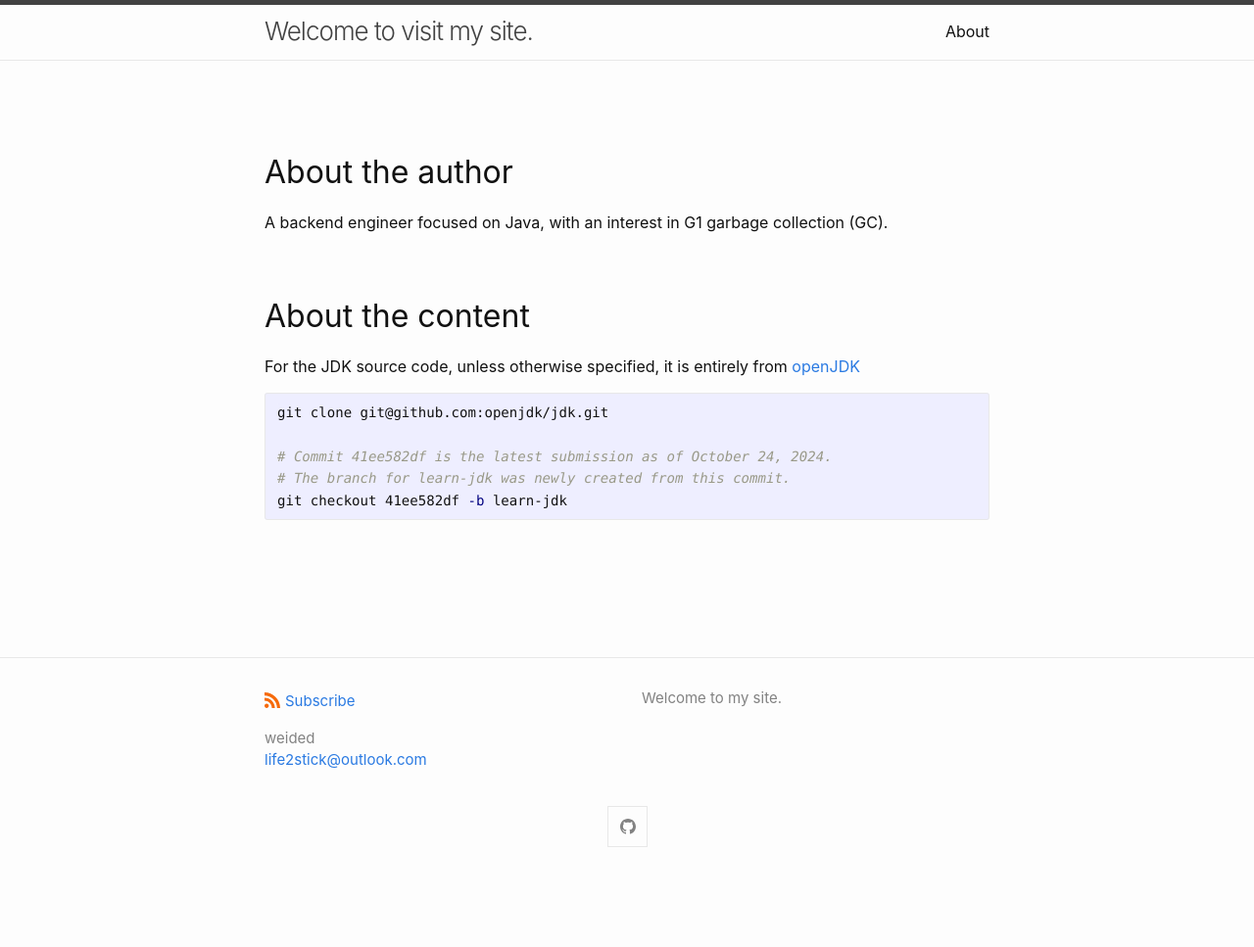
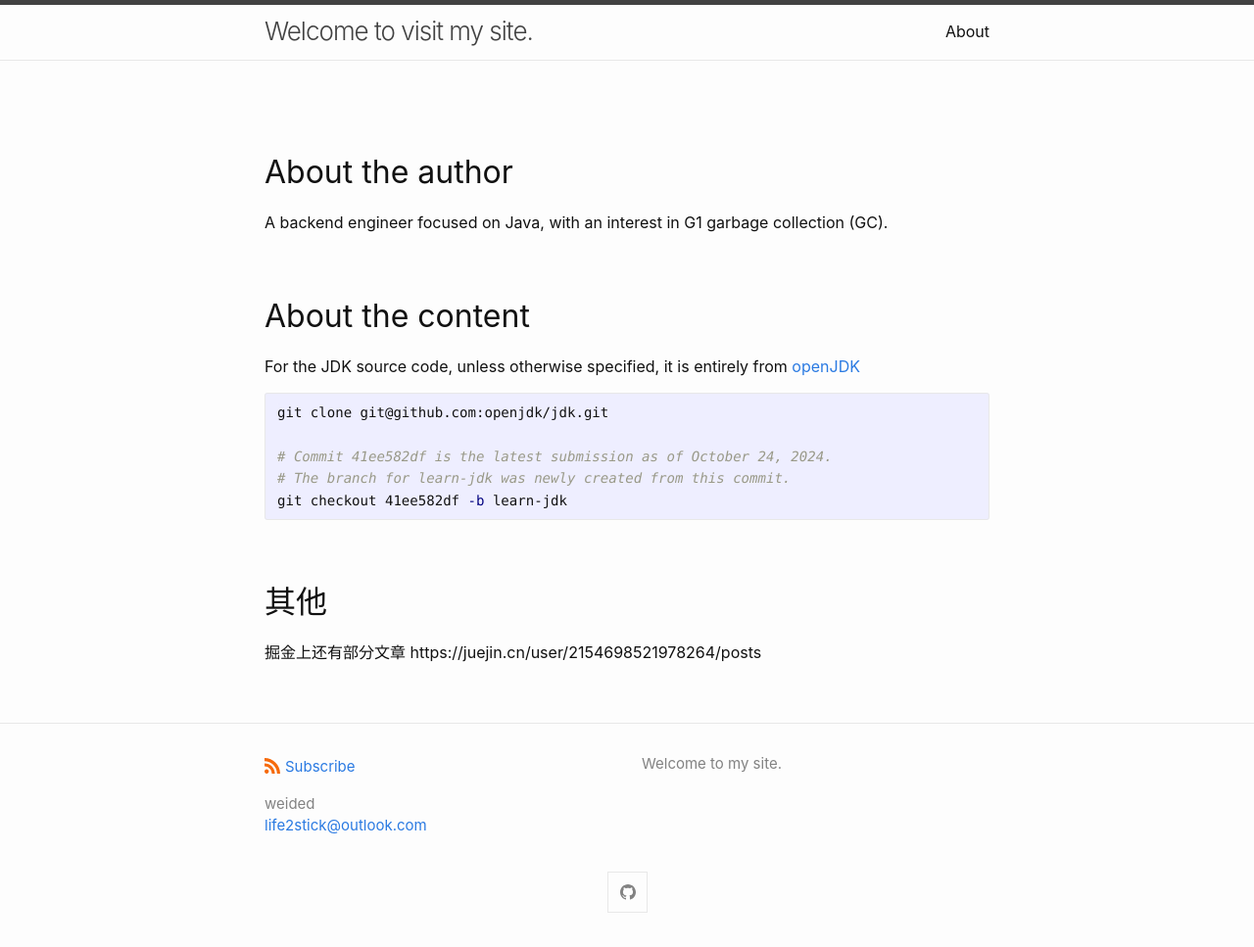
Before and after one commit to yoa1226/yoa1226.github.io, a Jekyll site: the page built from about.markdown, in a window 1280 px wide. Shown: the whole page at 98% size. Built offline with Jekyll 4.4.1, drawn with Linux system fonts in a browser that asks for light colours; before the commit the page ends 900 px from its top, so only the background shows below that.

Commit message:
add link for juejin

````diff
--- a/about.markdown
+++ b/about.markdown
@@ -18,3 +18,7 @@ git clone git@github.com:openjdk/jdk.git
 # The branch for learn-jdk was newly created from this commit.
 git checkout 41ee582df -b learn-jdk
 ```
+
+## 其他
+
+掘金上还有部分文章 https://juejin.cn/user/2154698521978264/posts
````
